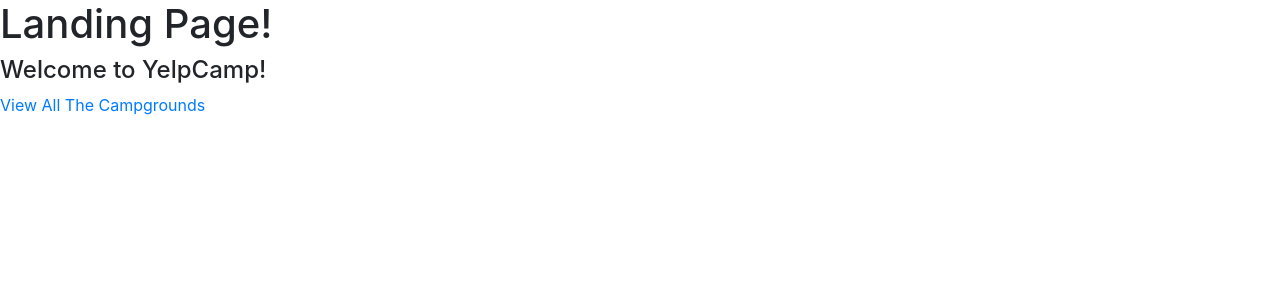
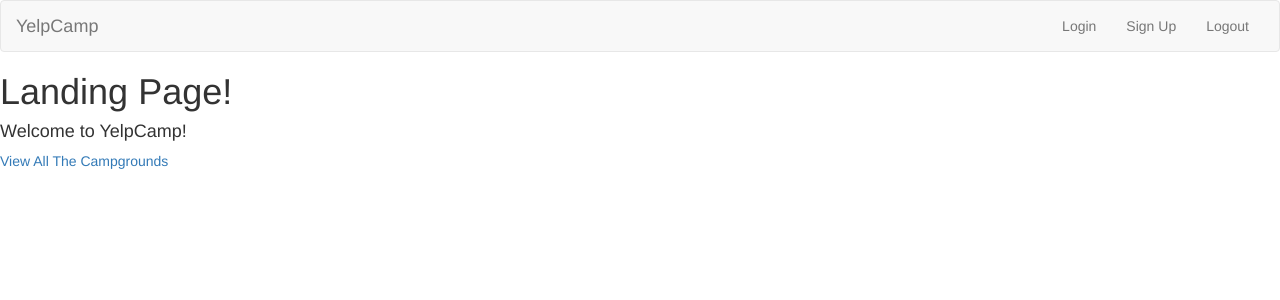
Before and after one commit to trainsOE2/WebDev, a Node server app: page / in a window 1280 px wide. Shown: the top 300 px of the page. Run offline with Node 20, Linux system fonts and the light colour scheme.

Commit message:
included Bootstrap and moded

```diff
--- a/Backend_Node/YelpCamp/v1/views/partials/header.ejs
+++ b/Backend_Node/YelpCamp/v1/views/partials/header.ejs
@@ -3,6 +3,23 @@
   <head>
     <meta charset="utf-8">
     <title>YelpCamp</title>
-    <link rel="stylesheet" href="https://maxcdn.bootstrapcdn.com/bootstrap/4.0.0-beta.2/css/bootstrap.min.css">
+    <link rel="stylesheet" href="https://maxcdn.bootstrapcdn.com/bootstrap/3.3.7/css/bootstrap.min.css">
   </head>
   <body>
+    <nav class="navbar navbar-default">
+
+      <div class="container-fluid">
+        <div class="navbar-header">
+          <a class="navbar-brand" href="/">YelpCamp</a>
+        </div>
+
+        <div class="collapse navbar-collapse">
+          <ul class="nav navbar-nav navbar-right">
+            <li> <a href="/">Login</a> </li>
+            <li> <a href="/">Sign Up</a> </li>
+            <li> <a href="/">Logout</a> </li>
+          </ul>
+        </div>
+      </div>
+
+    </nav>
```
